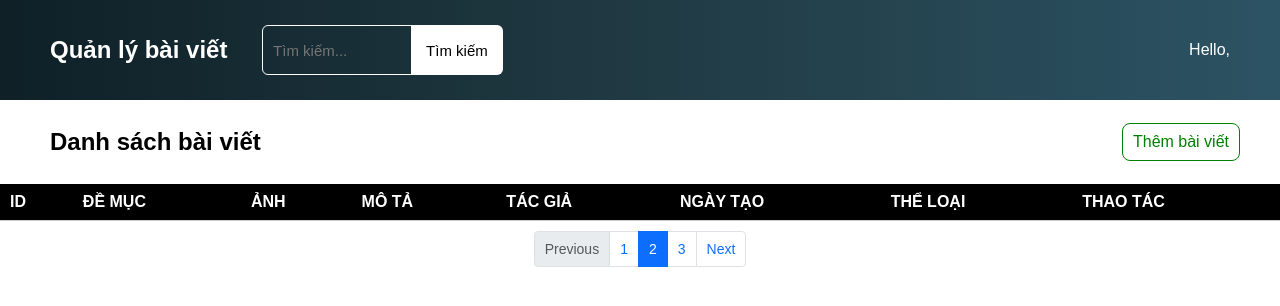
After one commit to ParkSeoHai/btl_cong-nghe-java, a Java web app: page /views/AdminViews.jsp in a window 1280 px wide. The commit adds this page. Shown: the top 306 px of the page. Run offline with Tomcat 11, a stand-in JSP engine, Linux system fonts and the light colour scheme; data that the repository does not hold is empty.

Commit message:
view admin

```diff
--- a/src/main/webapp/assets/css/home.css
+++ b/src/main/webapp/assets/css/home.css
@@ -469,3 +469,125 @@
 	border-bottom: 1px #ccc solid;
 	padding-bottom: 10px
 }
+/* Adminview */
+.header-admin{
+	padding: 25px 50px;
+	 background: linear-gradient(to right, #0f2027, #203a43, #2c5364);
+
+}
+.header-admin h1{
+	color: white;
+	width: 270px;
+	font-weight:700;
+	font-size: 2.4rem;
+}
+.header-admin span{
+	color: white;
+}
+.input-group {
+}
+
+.input {
+  min-height: 50px;
+  max-width: 150px;
+  padding: 0 1rem;
+  color: white;
+  font-size: 15px;
+  border: 1px solid white;
+  border-radius: 6px 0 0 6px;
+  background-color: transparent;
+}
+
+.button--submit {
+  min-height: 50px;
+  padding: .5em 1em;
+  border: none;
+  border-radius: 0 6px 6px 0;
+  background-color: white;
+  color: black;
+  font-size: 15px;
+  cursor: pointer;
+  transition: background-color .3s ease-in-out;
+}
+
+.button--submit:hover {
+  background-color: #ccc;
+}
+
+.input:focus, .input:focus-visible {
+  border-color: #3898EC;
+  outline: none;
+}
+
+.main-admin-content h1{
+	color: black;
+	font-weight:700;
+	font-size: 2.4rem;
+	padding: 30px 50px;
+
+}
+.btn-add-bv{
+padding: 10px;
+margin-right: 40px;
+background: white;
+border: 1px green solid;
+color: green;
+border-radius: 8px;
+}
+.btn-add-bv:hover{
+	color: white;
+	background: green;
+}
+.number-page{
+	width: 100%;
+	display: flex;
+	justify-content: center;
+}
+.table-bv td{
+	font-size: 1.4rem;
+}
+.number-page li{
+
+}
+.number-page li a{
+	font-size: 1.4rem;
+	padding: 10px;
+}
+
+.table-bv th{
+	text-transform: uppercase;
+	padding: 10px;
+	color: white;
+	background: black;
+	font-weight: 700;
+}
+.body-admin-manage{
+	font-family: Arial, Helvetica, sans-serif;
+}
+
+.btn-edit{
+	border: 0.5px solid blue;
+	color: blue;
+	padding: 10px;
+	border-radius: 4px;
+	font-size: 1.4rem;
+	margin-right: 5px;
+}
+.btn-edit:hover{
+	color: white;
+	background: blue;
+}
+.btn-del{
+	border: 0.5px solid red;
+	color: red;
+	padding: 10px;
+	border-radius: 4px;
+	font-size: 1.4rem;
+}
+.btn-del:hover {
+	background: red;
+	color: white;
+}
+.table-bv tr{
+	border-bottom: 0.5px solid #ccc;
+}
--- /dev/null
+++ b/src/main/webapp/views/AdminViews.jsp
@@ -0,0 +1,94 @@
+<%@page import="models.BaiViet"%>
+<%@page import="java.util.ArrayList"%>
+<%@page import="services.BaiVietService"%>
+<%@ page language="java" contentType="text/html; charset=UTF-8"
+    pageEncoding="UTF-8"%>
+<!DOCTYPE html>
+<html>
+<head>
+<meta charset="UTF-8">
+	<title>Quản lý bài viết</title>
+	<!-- Bootstrap -->
+	<link href="https://cdn.jsdelivr.net/npm/bootstrap@5.3.3/dist/css/bootstrap.min.css" rel="stylesheet" integrity="sha384-QWTKZyjpPEjISv5WaRU9OFeRpok6YctnYmDr5pNlyT2bRjXh0JMhjY6hW+ALEwIH" crossorigin="anonymous">
+	<link rel="stylesheet" href="https://cdn.jsdelivr.net/npm/bootstrap-icons@1.11.3/font/bootstrap-icons.min.css">
+	<script src="https://cdn.jsdelivr.net/npm/bootstrap@5.3.3/dist/js/bootstrap.bundle.min.js" integrity="sha384-YvpcrYf0tY3lHB60NNkmXc5s9fDVZLESaAA55NDzOxhy9GkcIdslK1eN7N6jIeHz" crossorigin="anonymous"></script>
+	<style type="text/css">
+	  <%@include file="/assets/css/reset.css" %>
+	</style>
+	<style type="text/css">
+	  <%@include file="/assets/css/style.css" %>
+	</style>
+	<style type="text/css">
+	  <%@include file="/assets/css/home.css" %>
+	</style>
+</head>
+<body class="body-admin-manage">
+	<%
+		BaiVietService baiVietService = new BaiVietService();
+	%>
+	<header class="header-admin d-flex justify-content-around align-items-center">
+		<h1>Quản lý bài viết</h1>
+		<div class="input-group">
+			<input class="input" type="text" placeholder="Tìm kiếm..." >
+			<input type="submit" class="button--submit" value="Tìm kiếm">
+		</div>
+		<span>Hello, </span>
+	</header>
+	<main class="main-admin-content">
+		<div class="d-flex justify-content-between align-items-center">
+			<h1 class="">Danh sách bài viết</h1>
+			<input class="btn-add-bv" type="button" value="Thêm bài viết"/>
+		</div>
+		<div class="table-bv">
+			<table class="table table-hover">
+		  <thead>
+		    <tr class="">
+		      <th scope="col">ID</th>
+		      <th scope="col">Đề Mục</th>
+		      <th scope="col">Ảnh</th>
+		      <th scope="col">Mô tả</th>
+		      <th scope="col">Tác giả</th>
+		      <th scope="col">Ngày tạo</th>
+		      <th scope="col">Thể loại</th>
+		      <th scope="col">Thao tác</th>
+		    </tr>
+		  </thead>
+		  <tbody>
+		      <%
+							ArrayList<BaiViet> baiViets = baiVietService.GetBaiVietsWithLimit(10, "desc");
+							for (BaiViet baiViet : baiViets) {
+								out.print("<tr>");
+								out.print(" <td class='d-table-cell align-middle' scope='row'>"+baiViet.getId()+"</td>");
+								out.print(" <td class='d-table-cell align-middle'>"+baiViet.getTitle()+"</td>");
+								out.print(" <td class='d-table-cell align-middle'><img style='width: 50px; height: 50px; object-fit:cover;' src='"+baiViet.getImage()+"' alt='"+baiViet.getTitle()+"'></td>");
+								out.print(" <td class='d-table-cell align-middle'>"+baiViet.getDescription()+"</td>");
+								out.print(" <td class='d-table-cell align-middle'>"+baiViet.getAuthor()+"</td>");
+								out.print(" <td class='d-table-cell align-middle'>"+baiViet.getCreateDate()+"</td>");
+								out.print(" <td class='d-table-cell align-middle'>"+baiViet.getIdTheLoaiTin()+"</td>");
+								out.print("<td class='d-table-cell align-middle'><a class='btn-edit' href=''><i class='bi bi-pencil-fill'></i></a> <a class='btn-del' href=''><i class='bi bi-trash'></i></a></td>");
+								out.print("</tr>");
+							}
+				%>
+		  </tbody>
+		</table>
+		</div>
+		<div class="number-page">
+			<nav aria-label="...">
+			  <ul class="pagination">
+			    <li class="page-item disabled">
+			      <a class="page-link">Previous</a>
+			    </li>
+			    <li class="page-item"><a class="page-link" href="#">1</a></li>
+			    <li class="page-item active" aria-current="page">
+			      <a class="page-link" href="#">2</a>
+			    </li>
+			    <li class="page-item"><a class="page-link" href="#">3</a></li>
+			    <li class="page-item">
+			      <a class="page-link" href="#">Next</a>
+			    </li>
+			  </ul>
+			</nav>
+		</div>
+	</main>
+</body>
+</html>
```
